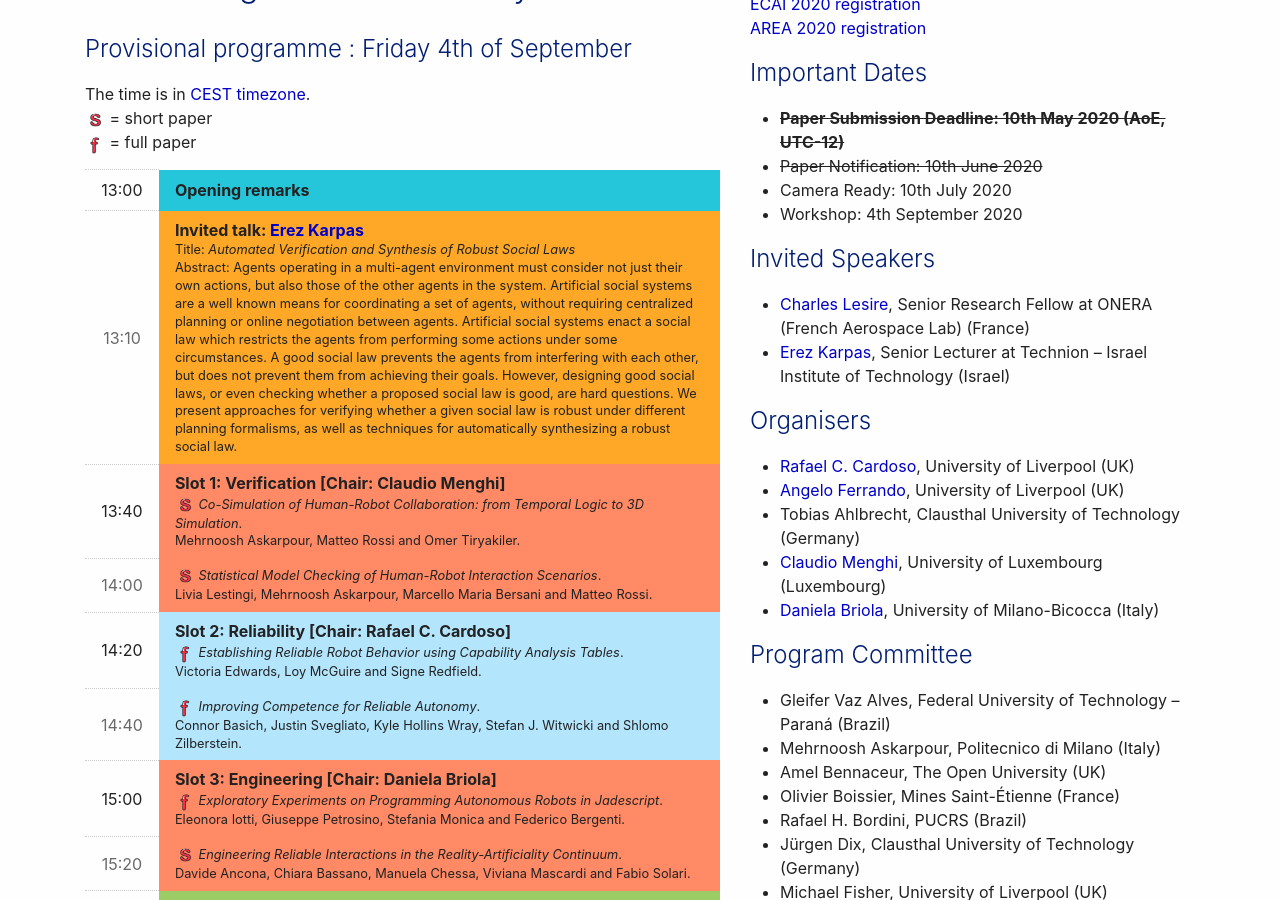
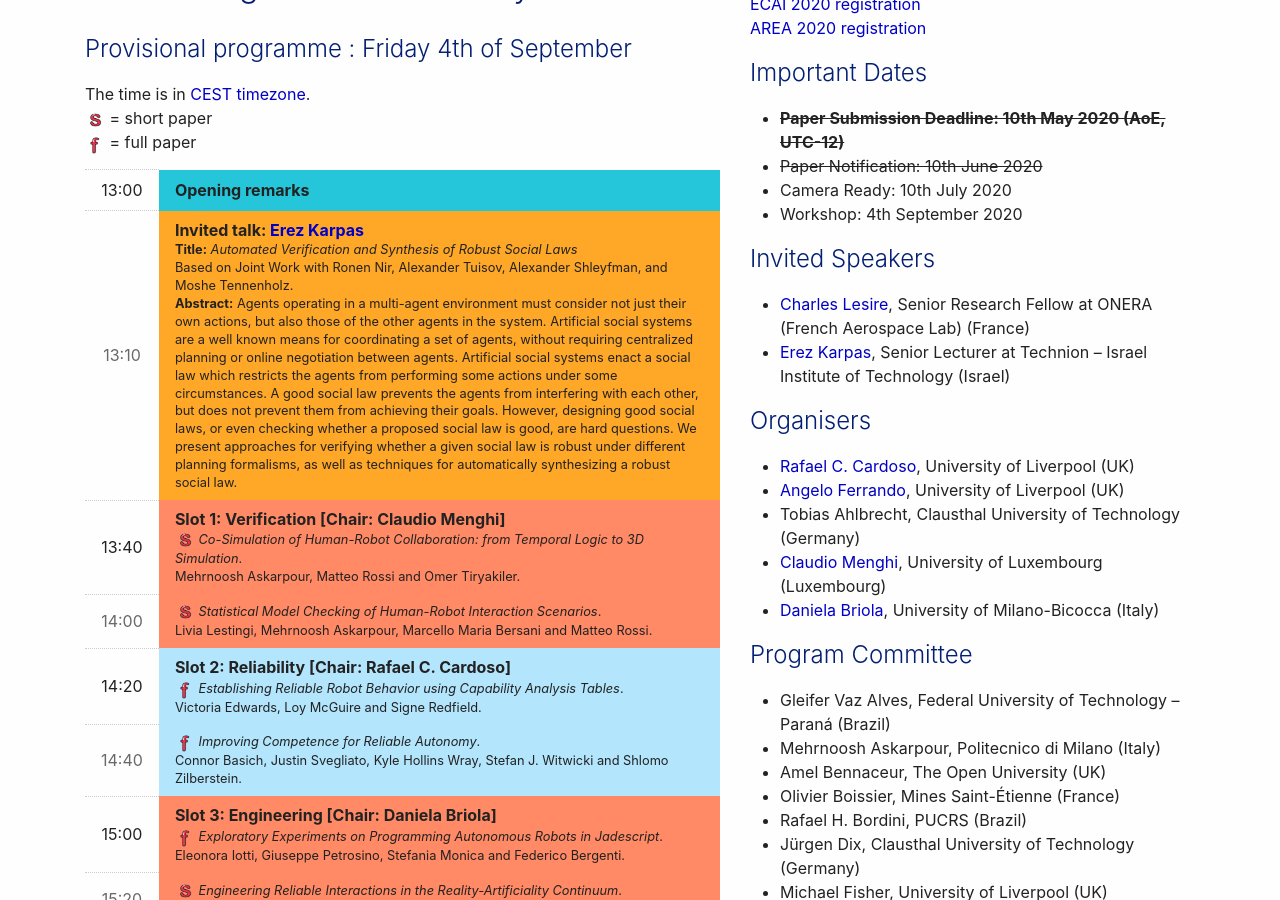
Before and after one commit to area2020/area2020.github.io, a Jekyll site: the page built from index.md, in a window 1280 px wide and 900 px high, scrolled down 366 px. Built offline with Jekyll 4.4.1, drawn with Linux system fonts in a browser that asks for light colours; nearby versions of some CDN libraries.

Commit message:
Update index.md

```diff
--- a/index.md
+++ b/index.md
@@ -52,8 +52,9 @@ The time is in <a href="https://time.is/it/CEST">CEST timezone</a>.
             <th>13:10</th>
             <td colspan="4" class="stage-earth">Invited talk: <a href="https://karpase.net.technion.ac.il/" target="_blank">Erez Karpas</a>
               <span>
-                  Title: <i>Automated Verification and Synthesis of Robust Social Laws</i> <br/>
-                  Abstract: Agents operating in a multi-agent environment must consider not just their own actions, but also those of the other agents in the system. Artificial social systems are a well known means for coordinating a set of agents, without requiring centralized planning or online negotiation between agents. Artificial social systems enact a social law which restricts the agents from performing some actions under some circumstances. A good social law prevents the agents from interfering with each other, but does not prevent them from achieving their goals. However, designing good social laws, or even checking whether a proposed social law is good, are hard questions.
+                  <b>Title:</b> <i>Automated Verification and Synthesis of Robust Social Laws</i> <br/>
+                  Based on Joint Work with Ronen Nir, Alexander Tuisov, Alexander Shleyfman, and Moshe Tennenholz.<br/>
+                  <b>Abstract:</b> Agents operating in a multi-agent environment must consider not just their own actions, but also those of the other agents in the system. Artificial social systems are a well known means for coordinating a set of agents, without requiring centralized planning or online negotiation between agents. Artificial social systems enact a social law which restricts the agents from performing some actions under some circumstances. A good social law prevents the agents from interfering with each other, but does not prevent them from achieving their goals. However, designing good social laws, or even checking whether a proposed social law is good, are hard questions.
 We present approaches for verifying whether a given social law is robust under different planning formalisms, as well as techniques for automatically synthesizing a robust social law.
               </span>
             </td>
```
